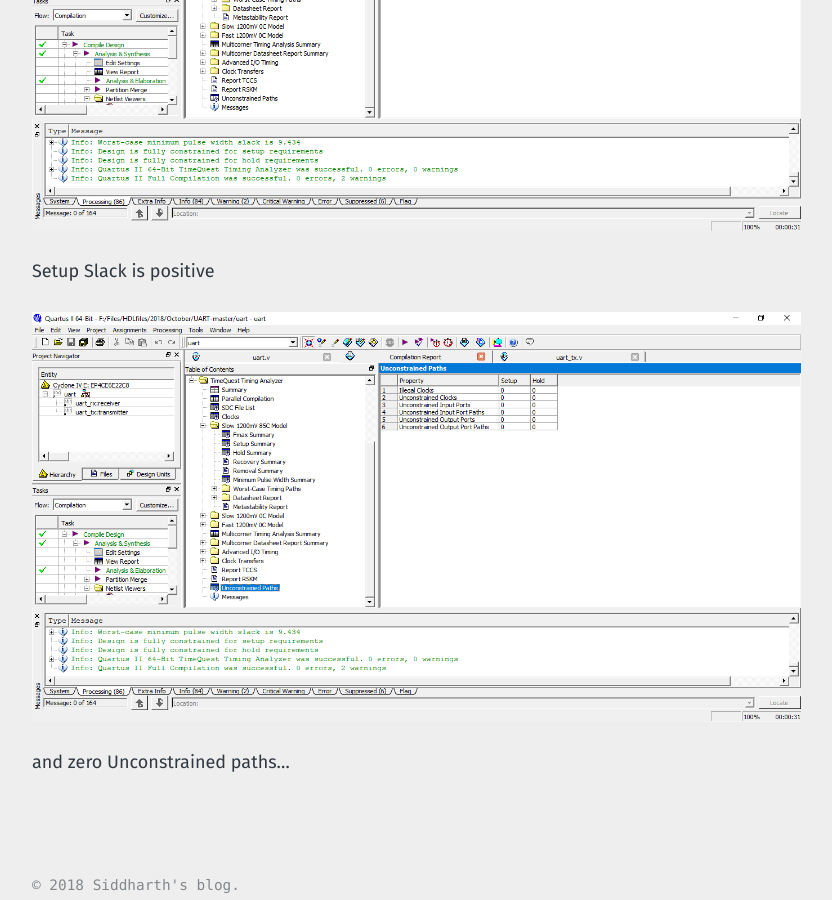
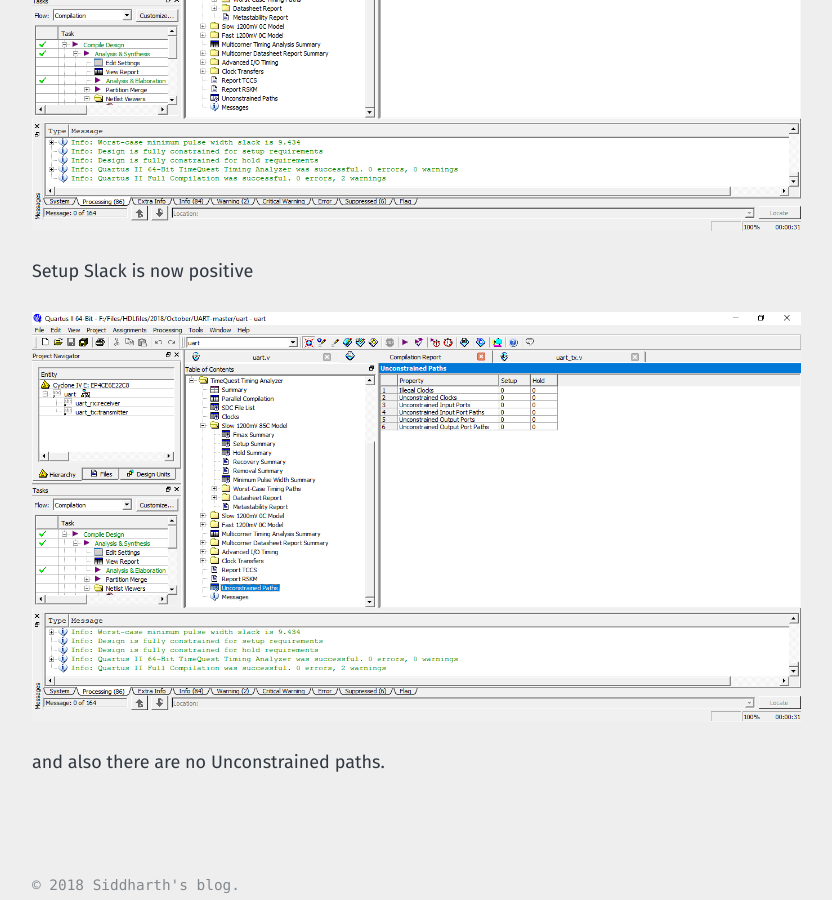
Before and after one commit to siddharth-pro/gitSiddharth.github.io, a Jekyll site: the page built from _posts/2018-10-06-uart-achieving-timing-closure.markdown, in a window 1280 px wide and 900 px high, scrolled down 8536 px. Shown: the whole window, without its empty margins (40-872 px from the left). Built offline with Jekyll 4.4.1, drawn with Linux system fonts in a browser that asks for light colours.

Commit message:
Update 2018-10-06-uart-achieving-timing-closure.markdown

```diff
--- a/_posts/2018-10-06-uart-achieving-timing-closure.markdown
+++ b/_posts/2018-10-06-uart-achieving-timing-closure.markdown
@@ -72,8 +72,8 @@
 
 ![Step 16](/assets/images/UART_timing/Step16.png)
 
-Setup Slack is positive
+Setup Slack is now positive
 
 ![Step 17](/assets/images/UART_timing/Step17.png)
 
-and zero Unconstrained paths...
+and also there are no Unconstrained paths.
```
